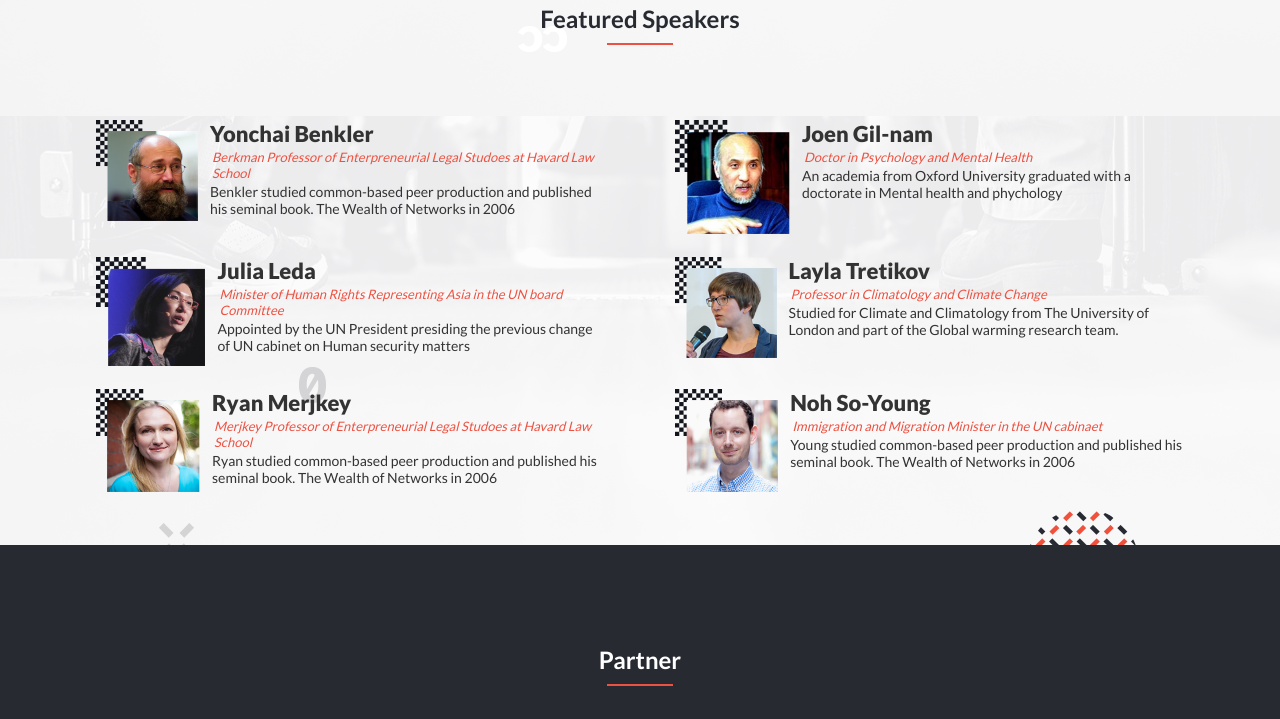
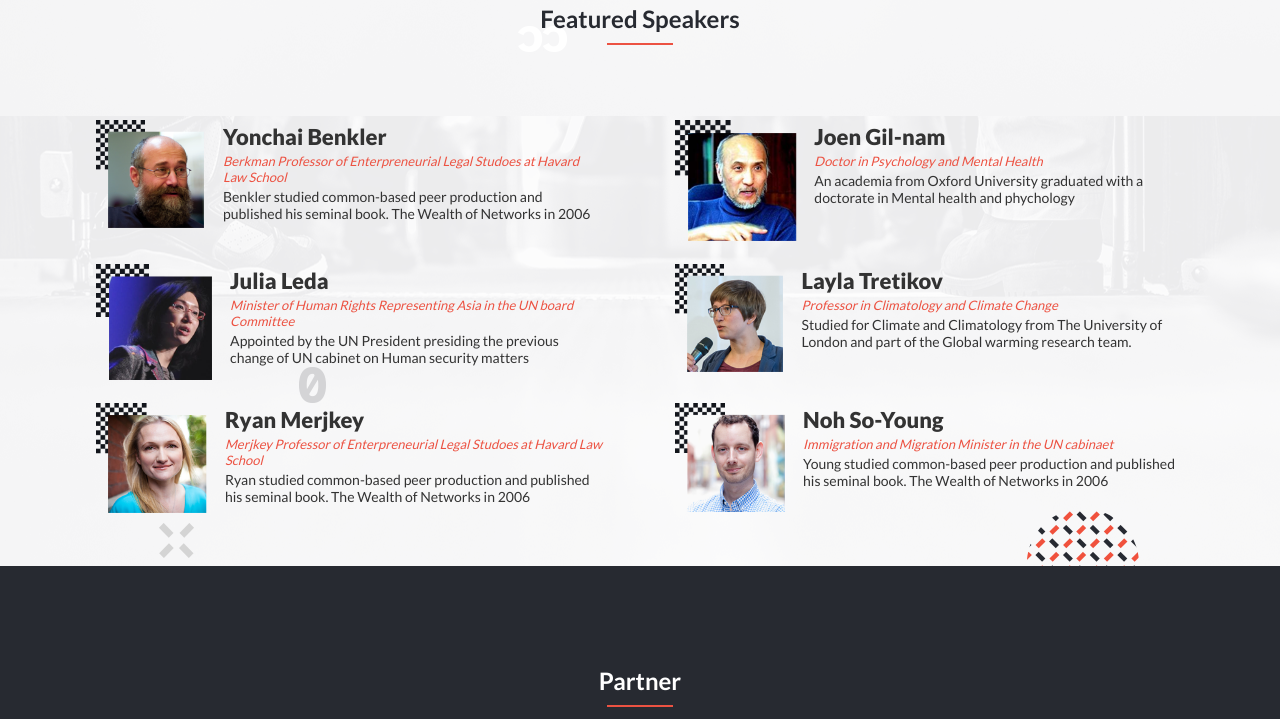
Before and after one commit to SimonGideon/UN-Refugee-global-Summit, a website: page index.html in a window 1280 px wide. Shown: the part 1594-2313 px from the top of the page. Drawn offline with Linux system fonts and the light colour scheme.

Commit message:
Speaker image desktop positioning

```diff
--- a/styles.css
+++ b/styles.css
@@ -410,23 +410,27 @@ header {
     margin-bottom: 50px;
   }
 
+  .speakerInt {
+    gap: 5%;
+  }
+
   .speakerInt img {
-    width: 100%;
+    width: 110%;
   }
 
   .speaker-name {
     font-size: 22px;
-    margin: 0;
+    margin: 3px;
   }
 
   .speaker-profession {
     font-size: 13px;
-    margin: 2px;
+    margin: 3px;
   }
 
   .speaker-description {
     font-size: 14px;
-    margin: 0;
+    margin: 3px;
   }
 
   /* sponsors */
```
